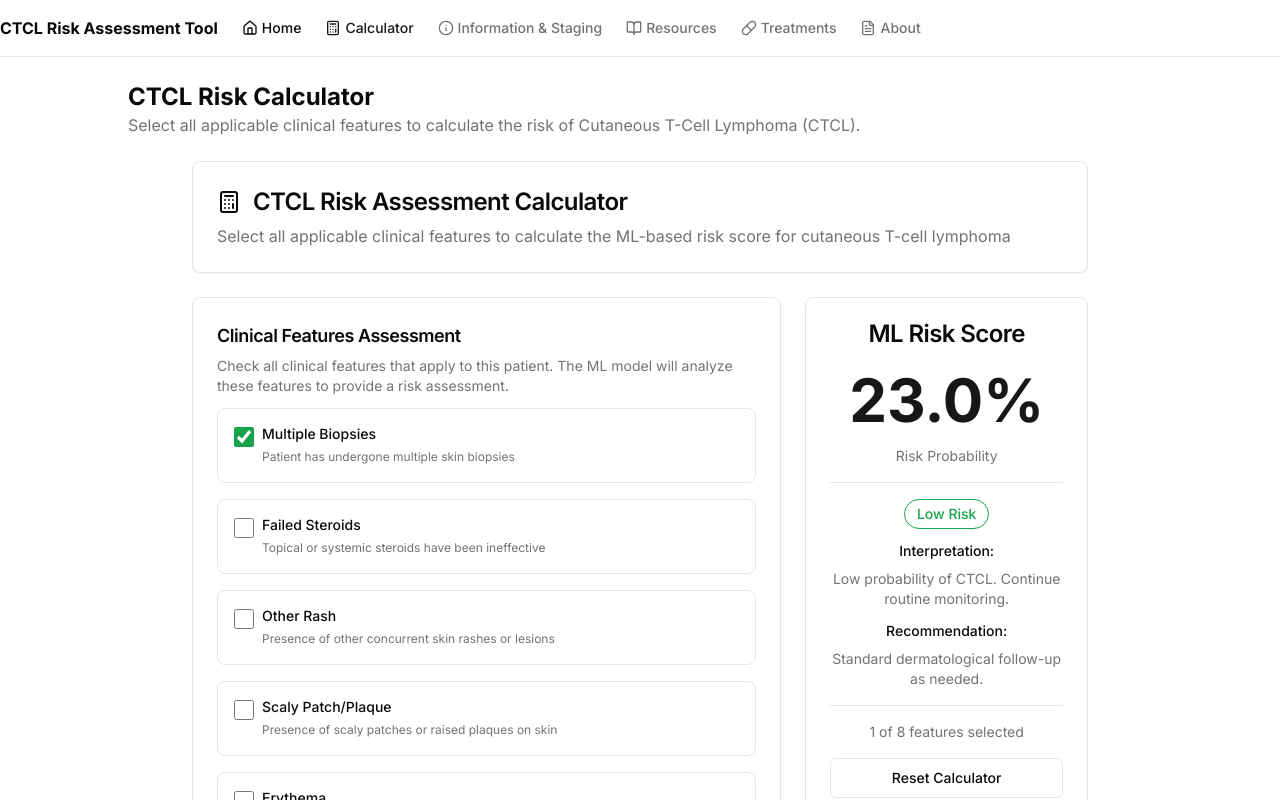
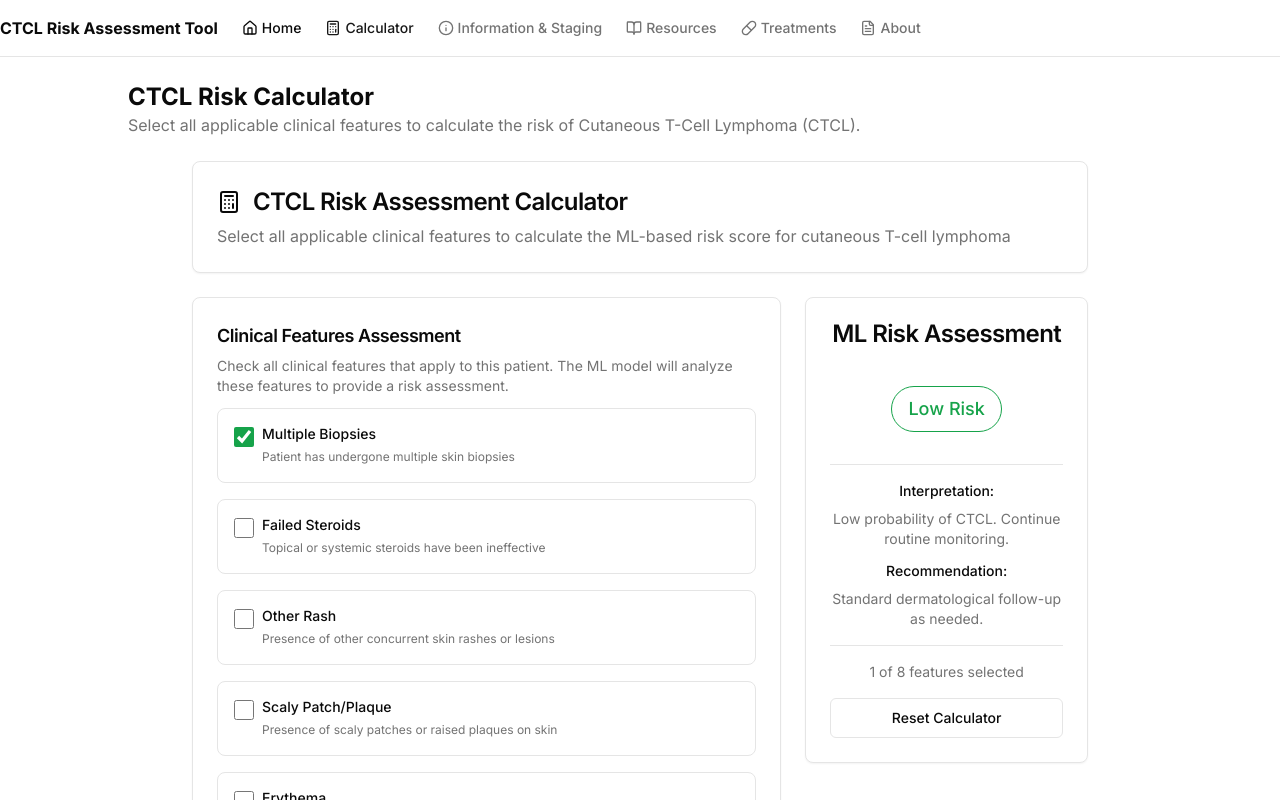
Before and after one commit to ys3661/ctcl_model-cc, a Next.js app: page /calculator in a window 1280 px wide. Both pictures are taken after a click on the checkbox 244 px from the left and 437 px from the top of the page. Shown: the top 800 px of the page. Built offline with nearby package versions, Linux system fonts and the light colour scheme.

Commit message:
Update risk-calculator.tsx

```diff
--- a/components/risk-calculator.tsx
+++ b/components/risk-calculator.tsx
@@ -69,25 +69,17 @@ const questions: Question[] = [
 ]
 
 function getRiskInterpretation(riskScore: number) {
-  if (riskScore < 0.5) {
+  if (riskScore < 0.3) {
     return {
-      risk: "Low",
+      risk: "Low Risk",
       color: "text-green-600 border-green-600",
       description: "Low probability of CTCL. Continue routine monitoring.",
       recommendation: "Standard dermatological follow-up as needed.",
       showNextSteps: false,
     }
-  } else if (riskScore < 0.8) {
-    return {
-      risk: "Moderate",
-      color: "text-yellow-600 border-yellow-600",
-      description: "Moderate risk warrants closer evaluation.",
-      recommendation: "Consider additional testing and specialist consultation.",
-      showNextSteps: false,
-    }
   } else {
     return {
-      risk: "High",
+      risk: "High Risk",
       color: "text-red-600 border-red-600",
       description: "High risk of CTCL.",
       recommendation: "Immediate specialist evaluation and comprehensive workup needed.",
@@ -236,7 +228,7 @@ export default function RiskCalculator() {
           {/* Score Display */}
           <Card className="xl:sticky xl:top-4">
             <CardHeader className="text-center">
-              <CardTitle>ML Risk Score</CardTitle>
+              <CardTitle>ML Risk Assessment</CardTitle>
             </CardHeader>
             <CardContent className="text-center space-y-4">
               {loading ? (
@@ -246,7 +238,7 @@ export default function RiskCalculator() {
                 </div>
               ) : selectedCount === 0 ? (
                 <div className="text-muted-foreground text-sm py-8">
-                  Select clinical features to calculate risk score
+                  Select clinical features to calculate risk assessment
                 </div>
               ) : error ? (
                 <div className="text-red-600 text-sm py-4">
@@ -255,16 +247,19 @@ export default function RiskCalculator() {
                 </div>
               ) : riskScore !== null ? (
                 <>
-                  <div className="text-4xl sm:text-6xl font-bold text-primary">{(riskScore * 100).toFixed(1)}%</div>
-                  <div className="text-sm text-muted-foreground">Risk Probability</div>
+                  <div className="py-4">
+                    <Badge
+                      className={`${riskInterpretation?.color} px-4 py-2 text-lg font-medium`}
+                      variant="outline"
+                    >
+                      {riskInterpretation?.risk}
+                    </Badge>
+                  </div>
 
                   <Separator />
 
                   {riskInterpretation && (
                     <div className="space-y-3">
-                      <Badge className={`${riskInterpretation.color} px-3 py-1 text-sm font-medium`} variant="outline">
-                        {riskInterpretation.risk} Risk
-                      </Badge>
                       <div className="text-sm space-y-2">
                         <p className="font-medium">Interpretation:</p>
                         <p className="text-muted-foreground">{riskInterpretation.description}</p>
@@ -303,25 +298,21 @@ export default function RiskCalculator() {
         </div>
       </div>
 
-      {/* Risk Guide - always visible below the grid */}
+      {/* Risk Guide - simplified to two categories */}
       <Card className="mt-6">
         <CardHeader>
           <CardTitle className="flex items-center text-lg">
             <Info className="mr-2 h-4 w-4" />
-            Risk Guide
+            Risk Categories
           </CardTitle>
         </CardHeader>
         <CardContent className="space-y-2 text-sm">
           <div className="flex justify-between">
-            <span>0-50%:</span>
+            <span>Less than 30%:</span>
             <span className="font-medium text-green-600">Low Risk</span>
           </div>
           <div className="flex justify-between">
-            <span>50-80%:</span>
-            <span className="font-medium text-yellow-600">Moderate Risk</span>
-          </div>
-          <div className="flex justify-between">
-            <span>80-100%:</span>
+            <span>30% and above:</span>
             <span className="font-medium text-red-600">High Risk</span>
           </div>
         </CardContent>
```
